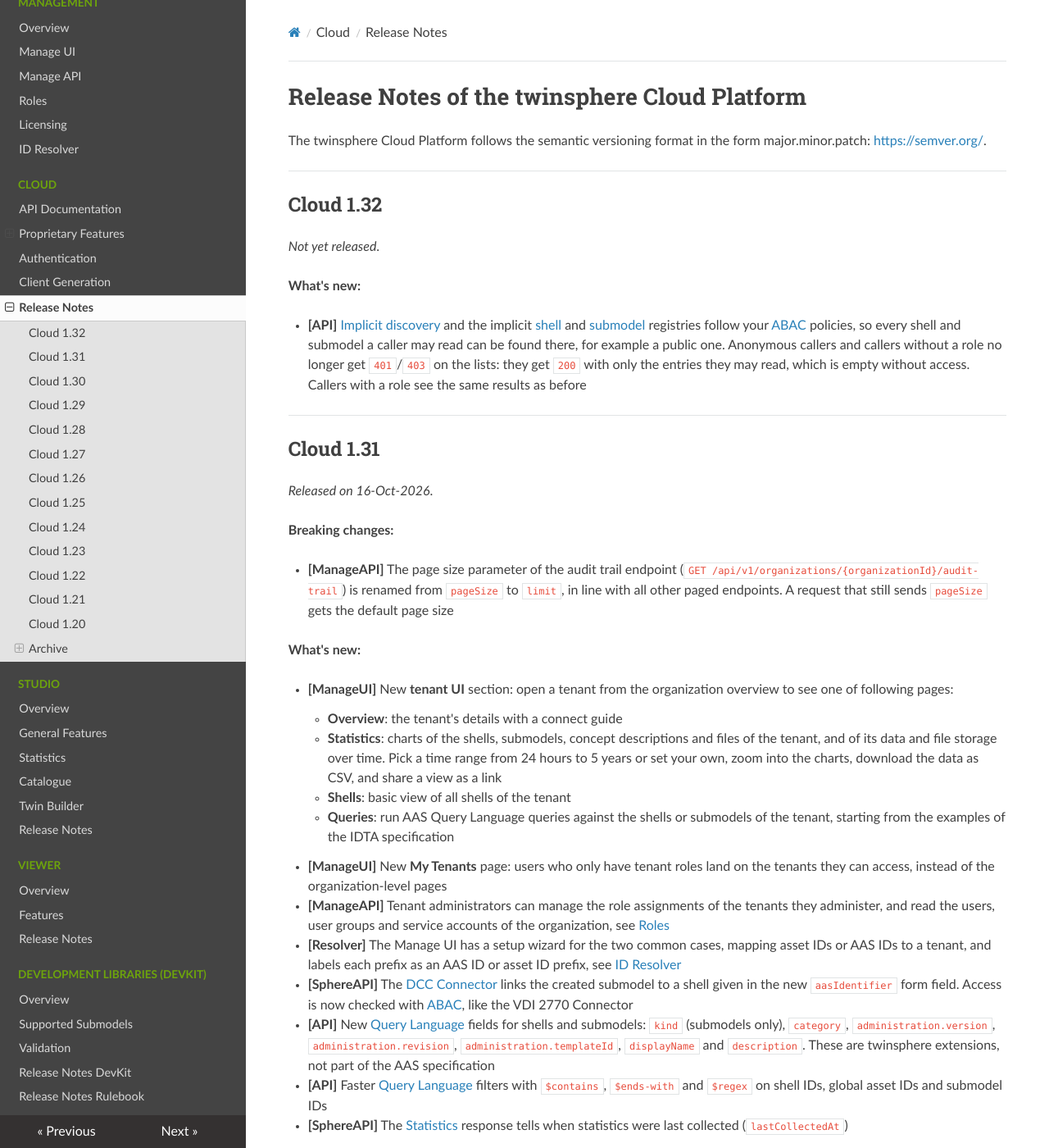
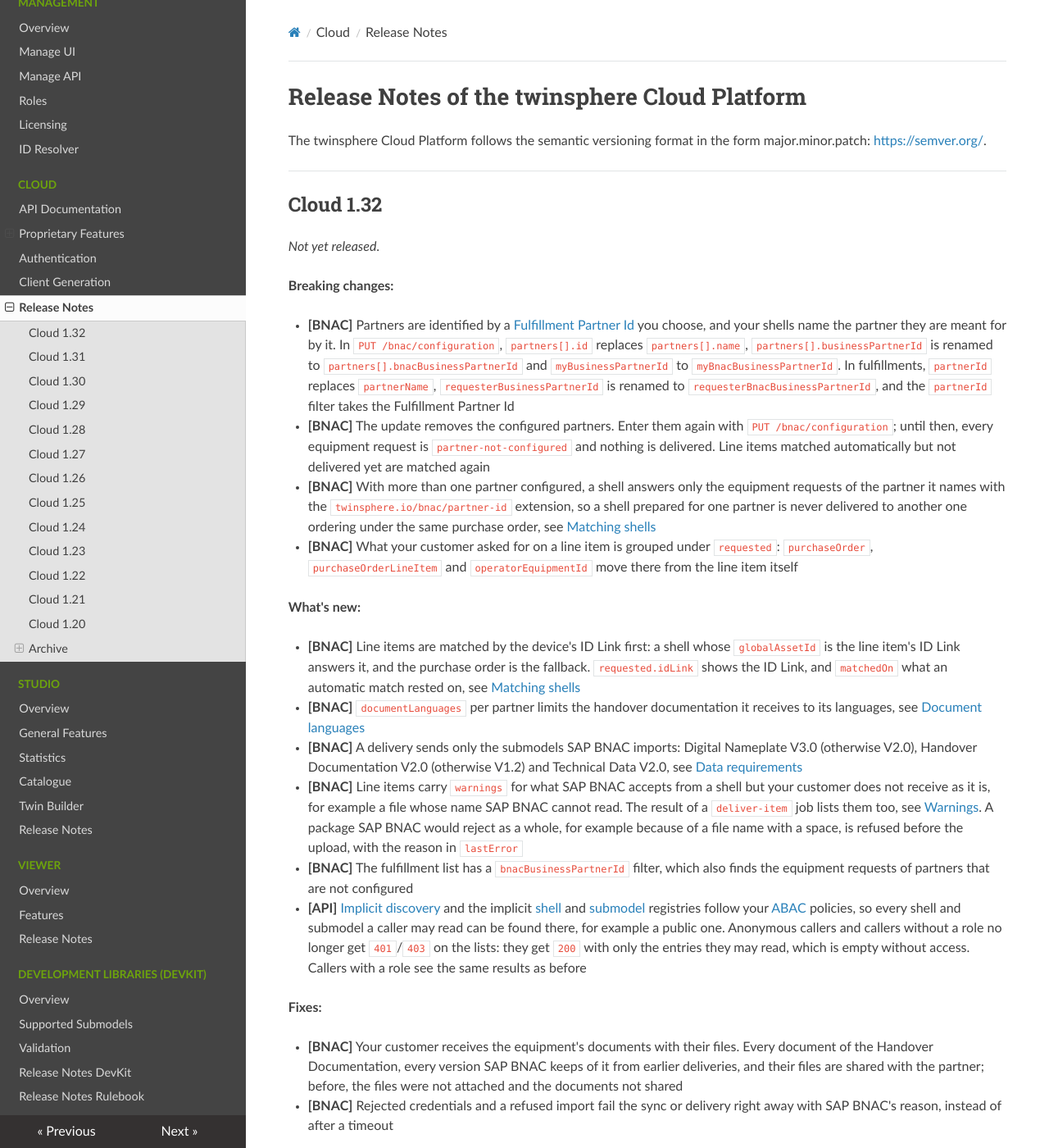
Before and after one commit to twinsphere/twinsphere.github.io, an MkDocs documentation site: the page built from docs/cloud-release-notes.md, in a window 1280 px wide and 1400 px high. Shown: the whole window at 82% size. Built offline with MkDocs 1.6.1, drawn with Linux system fonts in a browser that asks for light colours; nearby versions of some CDN libraries.

Commit message:
docs(cloud): add the sap bnac changes to the latest release notes

```diff
--- a/docs/cloud-release-notes.md
+++ b/docs/cloud-release-notes.md
@@ -10,8 +10,40 @@
 
 *Not yet released*.
 
+**Breaking changes:**
+
+- **[BNAC]** Partners are identified by a [Fulfillment Partner Id](cloud-bnac-fulfillment.md#fulfillment-partner-id)
+    you choose, and your shells name the partner they are meant for by it. In `PUT /bnac/configuration`,
+    `partners[].id` replaces `partners[].name`, `partners[].businessPartnerId` is renamed to
+    `partners[].bnacBusinessPartnerId` and `myBusinessPartnerId` to `myBnacBusinessPartnerId`. In fulfillments,
+    `partnerId` replaces `partnerName`, `requesterBusinessPartnerId` is renamed to `requesterBnacBusinessPartnerId`,
+    and the `partnerId` filter takes the Fulfillment Partner Id
+- **[BNAC]** The update removes the configured partners. Enter them again with `PUT /bnac/configuration`; until
+    then, every equipment request is `partner-not-configured` and nothing is delivered. Line items matched
+    automatically but not delivered yet are matched again
+- **[BNAC]** With more than one partner configured, a shell answers only the equipment requests of the partner it
+    names with the `twinsphere.io/bnac/partner-id` extension, so a shell prepared for one partner is never
+    delivered to another one ordering under the same purchase order, see
+    [Matching shells](cloud-bnac-fulfillment.md#matching-shells)
+- **[BNAC]** What your customer asked for on a line item is grouped under `requested`: `purchaseOrder`,
+    `purchaseOrderLineItem` and `operatorEquipmentId` move there from the line item itself
+
 **What's new:**
 
+- **[BNAC]** Line items are matched by the device's ID Link first: a shell whose `globalAssetId` is the line item's
+    ID Link answers it, and the purchase order is the fallback. `requested.idLink` shows the ID Link, and
+    `matchedOn` what an automatic match rested on, see [Matching shells](cloud-bnac-fulfillment.md#matching-shells)
+- **[BNAC]** `documentLanguages` per partner limits the handover documentation it receives to its languages, see
+    [Document languages](cloud-bnac-fulfillment.md#document-languages)
+- **[BNAC]** A delivery sends only the submodels SAP BNAC imports: Digital Nameplate V3.0 (otherwise V2.0),
+    Handover Documentation V2.0 (otherwise V1.2) and Technical Data V2.0, see
+    [Data requirements](cloud-bnac-fulfillment.md#data-requirements)
+- **[BNAC]** Line items carry `warnings` for what SAP BNAC accepts from a shell but your customer does not receive
+    as it is, for example a file whose name SAP BNAC cannot read. The result of a `deliver-item` job lists them
+    too, see [Warnings](cloud-bnac-fulfillment.md#warnings). A package SAP BNAC would reject as a whole, for
+    example because of a file name with a space, is refused before the upload, with the reason in `lastError`
+- **[BNAC]** The fulfillment list has a `bnacBusinessPartnerId` filter, which also finds the equipment requests
+    of partners that are not configured
 - **[API]** [Implicit discovery](cloud-documentation.md#implicit-discovery) and the implicit
     [shell](cloud-documentation.md#implicit-shell-registry) and
     [submodel](cloud-documentation.md#implicit-submodel-registry) registries follow your [ABAC](cloud-abac.md)
@@ -19,6 +51,14 @@
     Anonymous callers and callers without a role no longer get `401`/`403` on the lists: they get `200` with
     only the entries they may read, which is empty without access. Callers with a role see the same results as
     before
+
+**Fixes:**
+
+- **[BNAC]** Your customer receives the equipment's documents with their files. Every document of the Handover
+    Documentation, every version SAP BNAC keeps of it from earlier deliveries, and their files are shared with
+    the partner; before, the files were not attached and the documents not shared
+- **[BNAC]** Rejected credentials and a refused import fail the sync or delivery right away with SAP BNAC's
+    reason, instead of after a timeout
 
 ---
 
```
Also changed, not shown: docs/cloud-bnac-fulfillment.md (+8 -6 lines).
